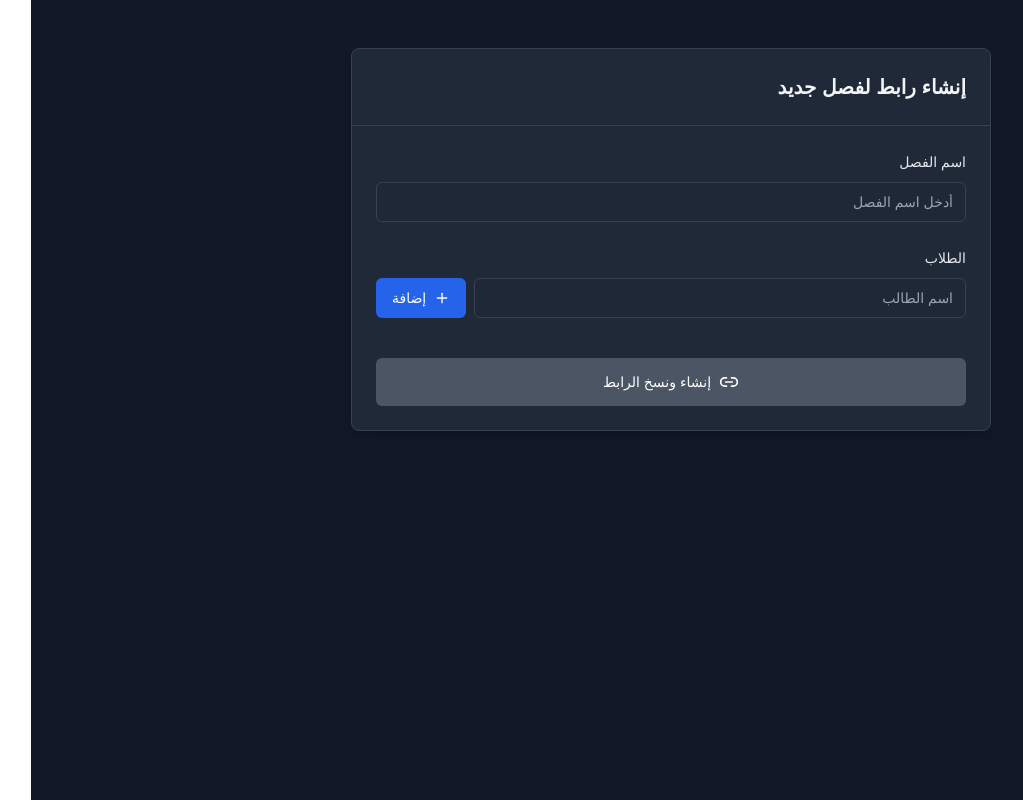
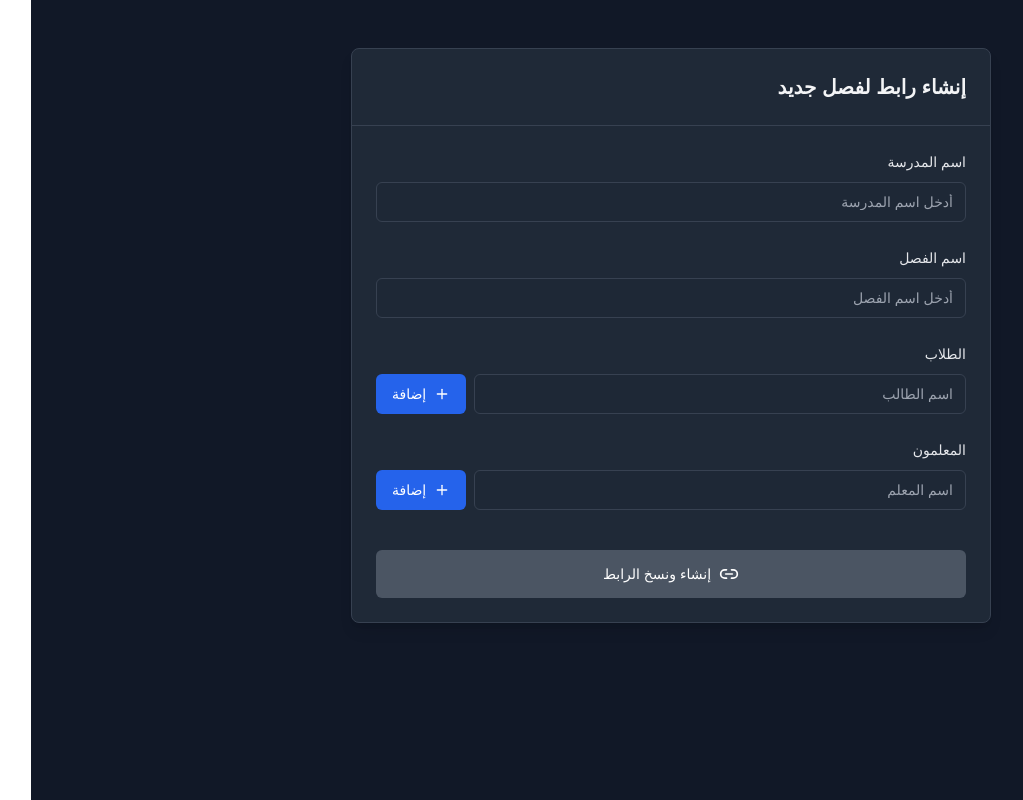
Before and after one commit to hazemelraffiee/weekly-message-generator, a Next.js app: page /linkcreator in a window 1280 px wide. Shown: the whole page, without its empty margins (0-1023 px from the left). Built offline with nearby package versions, Linux system fonts and the light colour scheme.

Commit message:
added more info to the link

```diff
--- a/src/components/LinkCreator.js
+++ b/src/components/LinkCreator.js
@@ -69,9 +69,12 @@ export const decodeData = (encodedData) => {
 };
 
 const LinkCreator = () => {
+  const [schoolName, setSchoolName] = useState('');
   const [className, setClassName] = useState('');
   const [newStudentName, setNewStudentName] = useState('');
   const [students, setStudents] = useState([]);
+  const [newTeacherName, setNewTeacherName] = useState('');
+  const [teachers, setTeachers] = useState([]);
   const [copyStatus, setCopyStatus] = useState('initial');
   const [showNotification, setShowNotification] = useState(false);
 
@@ -92,17 +95,40 @@ const LinkCreator = () => {
     }
   }, [newStudentName]);
 
+  // Function to add a new teacher
+  const addTeacher = useCallback(() => {
+    if (newTeacherName.trim()) {
+      setTeachers(prev => {
+        if (prev.some(teacher => teacher.name === newTeacherName.trim())) {
+          return prev;
+        }
+        return [...prev, {
+          id: Date.now().toString(),
+          name: newTeacherName.trim()
+        }];
+      });
+      setNewTeacherName('');
+    }
+  }, [newTeacherName]);
+
   // Function to remove a student
   const removeStudent = useCallback((studentId) => {
     setStudents(prev => prev.filter(student => student.id !== studentId));
+  }, []);
+
+  // Function to remove a teacher
+  const removeTeacher = useCallback((teacherId) => {
+    setTeachers(prev => prev.filter(teacher => teacher.id !== teacherId));
   }, []);
 
   // Function to generate and copy the URL
   const generateAndCopyUrl = useCallback(async () => {
     // Create the data object
     const data = {
+      schoolName,
       className,
-      students: students.map(s => s.name)
+      students: students.map(s => s.name),
+      teachers: teachers.map(t => t.name)
     };
 
     // Encode the data
@@ -112,7 +138,7 @@ const LinkCreator = () => {
       return;
     }
 
-    // Generate the full URL - points to root instead of /weekly-message
+    // Generate the full URL
     const url = `${window.location.origin}/weekly-message-generator?data=${encodedData}`;
 
     try {
@@ -128,9 +154,9 @@ const LinkCreator = () => {
       console.error('Failed to copy URL:', err);
       setCopyStatus('initial');
     }
-  }, [className, students]);
+  }, [schoolName, className, students, teachers]);
 
-  const isFormValid = className.trim() && students.length > 0;
+  const isFormValid = schoolName.trim() && className.trim() && students.length > 0;
 
   return (
     <div className="container mx-auto p-4 max-w-2xl" dir="rtl">
@@ -142,6 +168,19 @@ const LinkCreator = () => {
 
         {/* Content */}
         <div className="p-6 space-y-6">
+          {/* School Name Input */}
+          <div className="space-y-2">
+            <label className="text-sm font-medium text-gray-200">
+              اسم المدرسة
+            </label>
+            <input
+              className="w-full h-10 rounded-md border border-gray-700 bg-gray-800/50 px-3 py-2 text-sm text-gray-100"
+              value={schoolName}
+              onChange={(e) => setSchoolName(e.target.value)}
+              placeholder="أدخل اسم المدرسة"
+            />
+          </div>
+
           {/* Class Name Input */}
           <div className="space-y-2">
             <label className="text-sm font-medium text-gray-200">
@@ -193,6 +232,54 @@ const LinkCreator = () => {
                     <span className="text-gray-100">{student.name}</span>
                     <button
                       onClick={() => removeStudent(student.id)}
+                      className="text-red-500 hover:text-red-400 p-1"
+                    >
+                      <Trash2 className="h-4 w-4" />
+                    </button>
+                  </div>
+                ))}
+              </div>
+            )}
+          </div>
+
+          {/* Teachers Section */}
+          <div className="space-y-2">
+            <label className="text-sm font-medium text-gray-200">
+              المعلمون
+            </label>
+            <div className="flex gap-2">
+              <input
+                className="flex-1 h-10 rounded-md border border-gray-700 bg-gray-800/50 px-3 py-2 text-sm text-gray-100"
+                value={newTeacherName}
+                onChange={(e) => setNewTeacherName(e.target.value)}
+                placeholder="اسم المعلم"
+                onKeyDown={(e) => {
+                  if (e.key === 'Enter') {
+                    e.preventDefault();
+                    addTeacher();
+                  }
+                }}
+              />
+              <button
+                onClick={addTeacher}
+                className="inline-flex items-center justify-center rounded-md text-sm font-medium h-10 px-4 py-2 bg-blue-600 hover:bg-blue-700 transition-colors text-white"
+              >
+                <Plus className="h-4 w-4 inline-block ml-2" />
+                إضافة
+              </button>
+            </div>
+
+            {/* Teachers List */}
+            {teachers.length > 0 && (
+              <div className="border border-gray-700 rounded-lg p-4 space-y-2 mt-4">
+                {teachers.map((teacher) => (
+                  <div
+                    key={teacher.id}
+                    className="flex items-center justify-between p-2 bg-gray-700/50 rounded"
+                  >
+                    <span className="text-gray-100">{teacher.name}</span>
+                    <button
+                      onClick={() => removeTeacher(teacher.id)}
                       className="text-red-500 hover:text-red-400 p-1"
                     >
                       <Trash2 className="h-4 w-4" />
--- a/src/components/WeeklyMessageGenerator.js
+++ b/src/components/WeeklyMessageGenerator.js
@@ -71,8 +71,10 @@ const WeeklyMessageGenerator = () => {
   // 1. First, all useState hooks
 
   const [coreData, setCoreData] = useState({
+    schoolName: '',
     className: '',
-    students: []
+    students: [],
+    teachers: []
   });
   const [isMounted, setIsMounted] = useState(false);
   const [showConfirmation, setShowConfirmation] = useState(false);
@@ -148,7 +150,6 @@ const WeeklyMessageGenerator = () => {
 
     // Reset all states
     setReportDate(new Date().toISOString().split('T')[0]);
-    setFormattedDate(''); // This was missing
     setAttendance({});
     setHomework({
       general: {
@@ -436,14 +437,18 @@ const WeeklyMessageGenerator = () => {
     message += '🤲 نشكر لكم متابعتكم المستمرة ودعمكم لأبنائكم\n';
     message += 'جزاكم الله خيراً على تعاونكم معنا\n\n';
 
-    // Parent engagement note
-    message += '📱 نرحب دائماً باستفساراتكم وملاحظاتكم';
+    if (coreData.teachers && coreData.teachers.length > 0) {
+      message += '\n👨‍🏫 *المعلمون:*\n';
+      message += coreData.teachers.map(teacher => `• ${teacher}`).join('\n');
+      message += '\n\n';
+    }
 
     return message;
   }, [
     coreData.className,
     formattedDate,
     coreData.students,
+    coreData.teachers,
     sections,
     getAttendanceMessage,
     getHomeworkMessage
@@ -468,31 +473,6 @@ const WeeklyMessageGenerator = () => {
       });
   }, [generateMessage]);
 
-  useEffect(() => {
-    if (typeof window === 'undefined') return;
-
-    const params = new URLSearchParams(window.location.search);
-    const encodedData = params.get('data');
-
-    if (encodedData) {
-      try {
-        const decodedData = decodeData(encodedData);
-        if (decodedData && decodedData.className && Array.isArray(decodedData.students)) {
-          setCoreData({
-            className: decodedData.className,
-            students: decodedData.students.map(name => ({
-              id: generateStudentId(name),
-              name: name
-            }))
-          });
-        }
-      } catch (error) {
-        console.error('Error decoding data:', error);
-      }
-    }
-    setIsLoading(false);
-  }, []);
-
   // Effect to decode and validate data parameter
   useEffect(() => {
     if (typeof window === 'undefined') return;
@@ -505,18 +485,20 @@ const WeeklyMessageGenerator = () => {
         const decodedData = decodeData(encodedData);
         if (decodedData && decodedData.className && Array.isArray(decodedData.students)) {
           setCoreData({
+            schoolName: decodedData.schoolName || '',
             className: decodedData.className,
             students: decodedData.students.map(name => ({
               id: generateStudentId(name),
               name: name
-            }))
+            })),
+            teachers: decodedData.teachers || []
           });
         }
       } catch (error) {
         console.error('Error decoding data:', error);
-        // Show error UI
       }
     }
+    setIsLoading(false);
   }, []); // Empty dependency array since this should only run once
 
   useEffect(() => {
@@ -643,25 +625,76 @@ const WeeklyMessageGenerator = () => {
     return (
       <div className="container mx-auto p-4 max-w-4xl text-gray-100" dir="rtl">
         {/* Header */}
-        <div className="relative">
-          {/* Header with gradient */}
-          <div className="relative overflow-hidden rounded-lg bg-gradient-to-r from-blue-600 to-blue-800 p-8">
+        <div className="relative mb-8">
+          {/* Main Header Container */}
+          <div className="relative overflow-hidden rounded-lg bg-gradient-to-r from-blue-600 to-blue-800">
+            {/* Background Pattern */}
             <div className="absolute inset-0 bg-grid-white/10" />
-            <div className="relative">
-              <div className="flex items-center gap-4">
-                <div className="flex h-16 w-16 items-center justify-center rounded-full bg-white/10 backdrop-blur-sm">
-                  <GraduationCap className="h-8 w-8 text-white" />
+
+            {/* Content Container */}
+            <div className="relative p-6 md:p-8">
+              {/* Main Information Section */}
+              <div className="flex flex-col md:flex-row items-start gap-6">
+                {/* Icon and Primary Info */}
+                <div className="flex items-start gap-4 w-full md:w-1/2">
+                  {/* Icon Container - Made slightly smaller on mobile */}
+                  <div className="flex h-14 w-14 md:h-16 md:w-16 items-center justify-center rounded-full bg-white/10 backdrop-blur-sm flex-shrink-0">
+                    <GraduationCap className="h-7 w-7 md:h-8 md:w-8 text-white" />
+                  </div>
+
+                  {/* Primary Information Stack */}
+                  <div className="flex-1 min-w-0">
+                    {/* School Name - Smaller and less prominent */}
+                    <div className="text-sm md:text-base text-gray-300 mb-1">
+                      {coreData.schoolName}
+                    </div>
+
+                    {/* Class Name - Larger and more prominent */}
+                    <h1 className="text-2xl md:text-3xl font-bold text-white truncate">
+                      {coreData.className}
+                    </h1>
+
+                    {/* Student Count - Moved under class name */}
+                    <div className="mt-2 text-sm md:text-base text-gray-200">
+                      {coreData.students.length} طلاب
+                    </div>
+                  </div>
                 </div>
-                <h1 className="text-2xl font-bold text-white">{coreData.className}</h1>
+
+                {/* Teachers Section - Responsive layout */}
+                <div className="w-full md:w-1/2 mt-4 md:mt-0">
+                  <div className="bg-white/10 backdrop-blur-sm rounded-lg p-4">
+                    <div className="flex items-start gap-3">
+                      <GraduationCap className="h-5 w-5 text-blue-200 mt-1 flex-shrink-0" />
+                      <div className="flex-1 min-w-0">
+                        <div className="text-sm text-gray-300 mb-2">المعلمون</div>
+                        {coreData.teachers && coreData.teachers.length > 0 ? (
+                          <div className="flex flex-wrap gap-2">
+                            {coreData.teachers.map((teacher, index) => (
+                              <span
+                                key={index}
+                                className="inline-flex items-center rounded-full bg-white/20 px-3 py-1 text-sm text-white"
+                              >
+                                {teacher}
+                              </span>
+                            ))}
+                          </div>
+                        ) : (
+                          <span className="text-gray-400 text-sm">لم يتم تحديد المعلمين</span>
+                        )}
+                      </div>
+                    </div>
+                  </div>
+                </div>
               </div>
             </div>
           </div>
 
-          {/* New Session Button Container */}
-          <div className="mt-4 mb-8 md:mb-[28px] md:mt-[-60px] px-4 md:px-0 md:absolute md:left-8">
+          {/* New Session Button - Adjusted positioning */}
+          <div className="mt-4 mb-8 md:mb-0 md:mt-[-28px] px-4 md:px-0 md:absolute md:left-8">
             <button
               onClick={() => setShowConfirmation(true)}
-              className="w-full md:w-auto inline-flex items-center justify-center rounded-md text-sm font-medium h-12 px-6 bg-amber-600 hover:bg-amber-700 transition-colors text-white backdrop-blur-sm group shadow-lg"
+              className="w-full md:w-auto inline-flex items-center justify-center rounded-md text-sm font-medium h-11 px-5 bg-amber-600 hover:bg-amber-700 transition-colors text-white backdrop-blur-sm group shadow-lg"
             >
               <div className="flex items-center gap-2">
                 <PenLine className="h-5 w-5 transition-transform group-hover:scale-110" />
```
